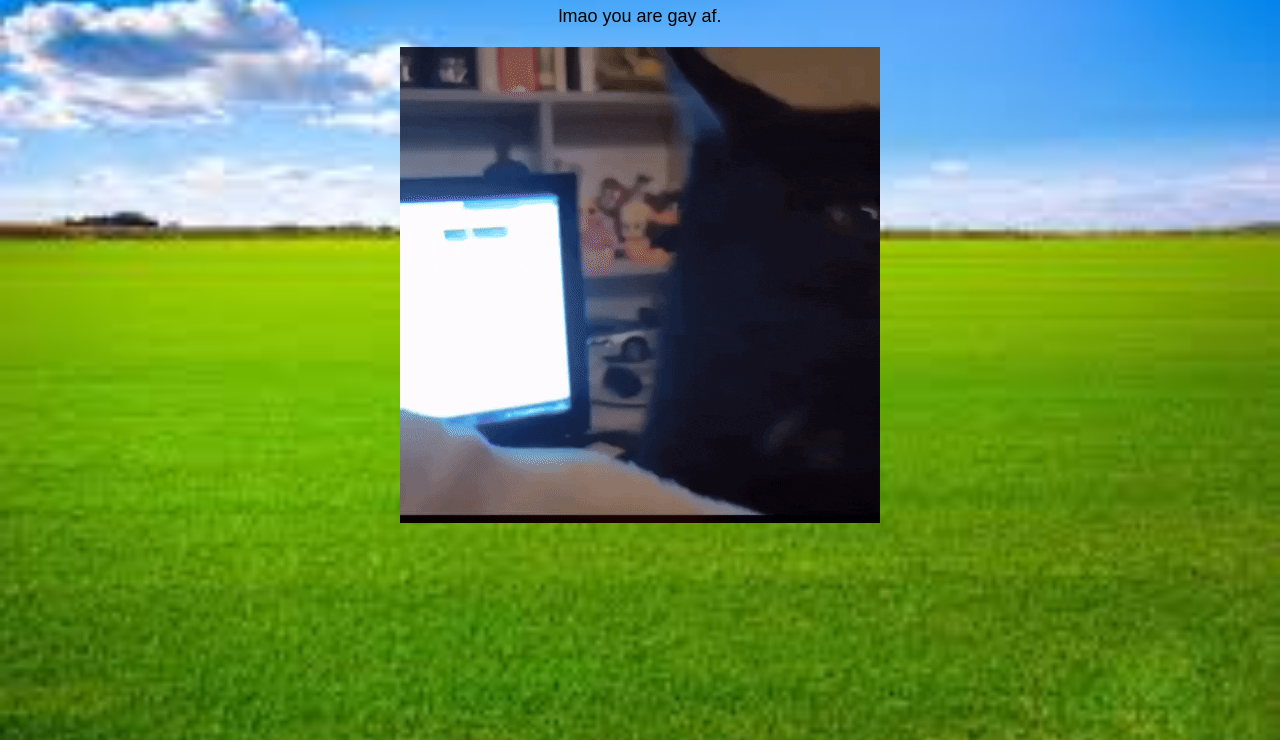
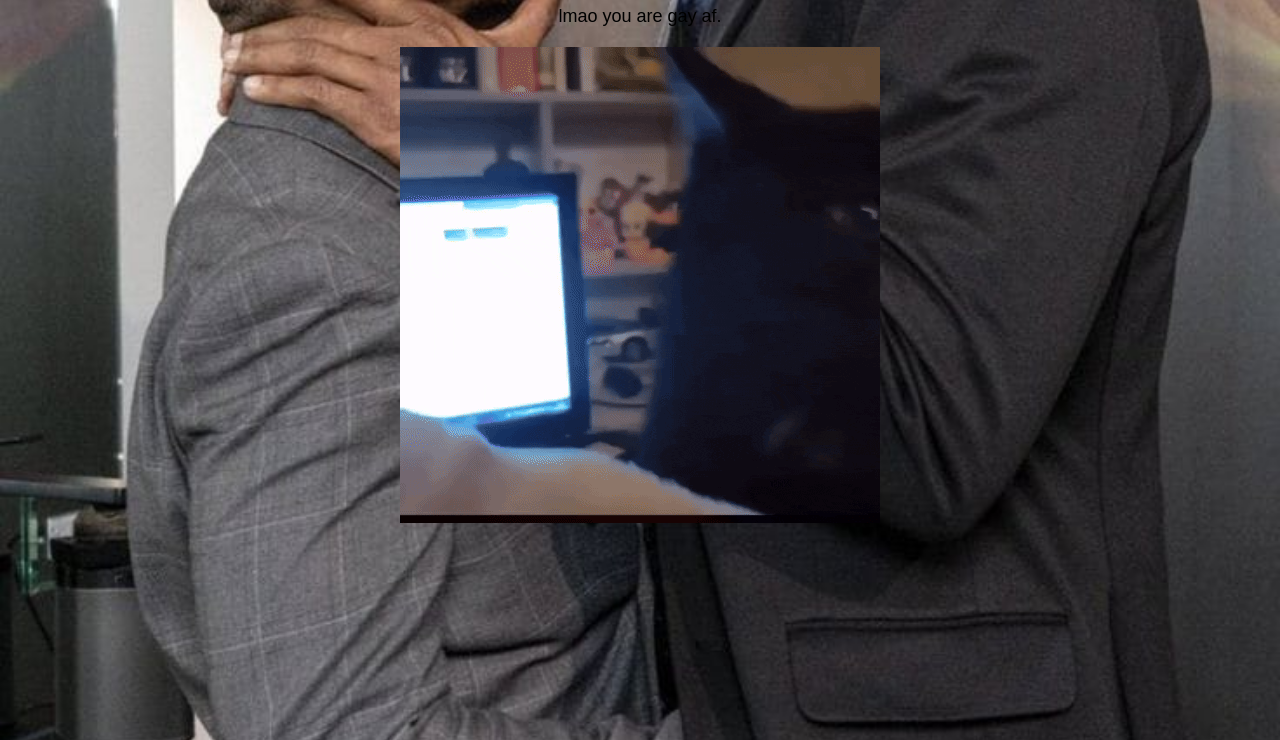
Before and after one commit to Soul2x/TEST, a plain HTML site: page yes.html in a window 1280 px wide. Shown: the part 60-800 px from the top of the page. Drawn offline with Linux system fonts and the light colour scheme.

Commit message:
yes.html

```diff
--- a/yes.html
+++ b/yes.html
@@ -5,7 +5,7 @@
 body {
   font-family: Arial, sans-serif;
   text-align: center;
-  background-image: url('calm_grass_flats.jpg');
+  background-image: url('gay.jpg');
   background-size: cover;
   background-repeat: no-repeat;
   background-position: center;
```
